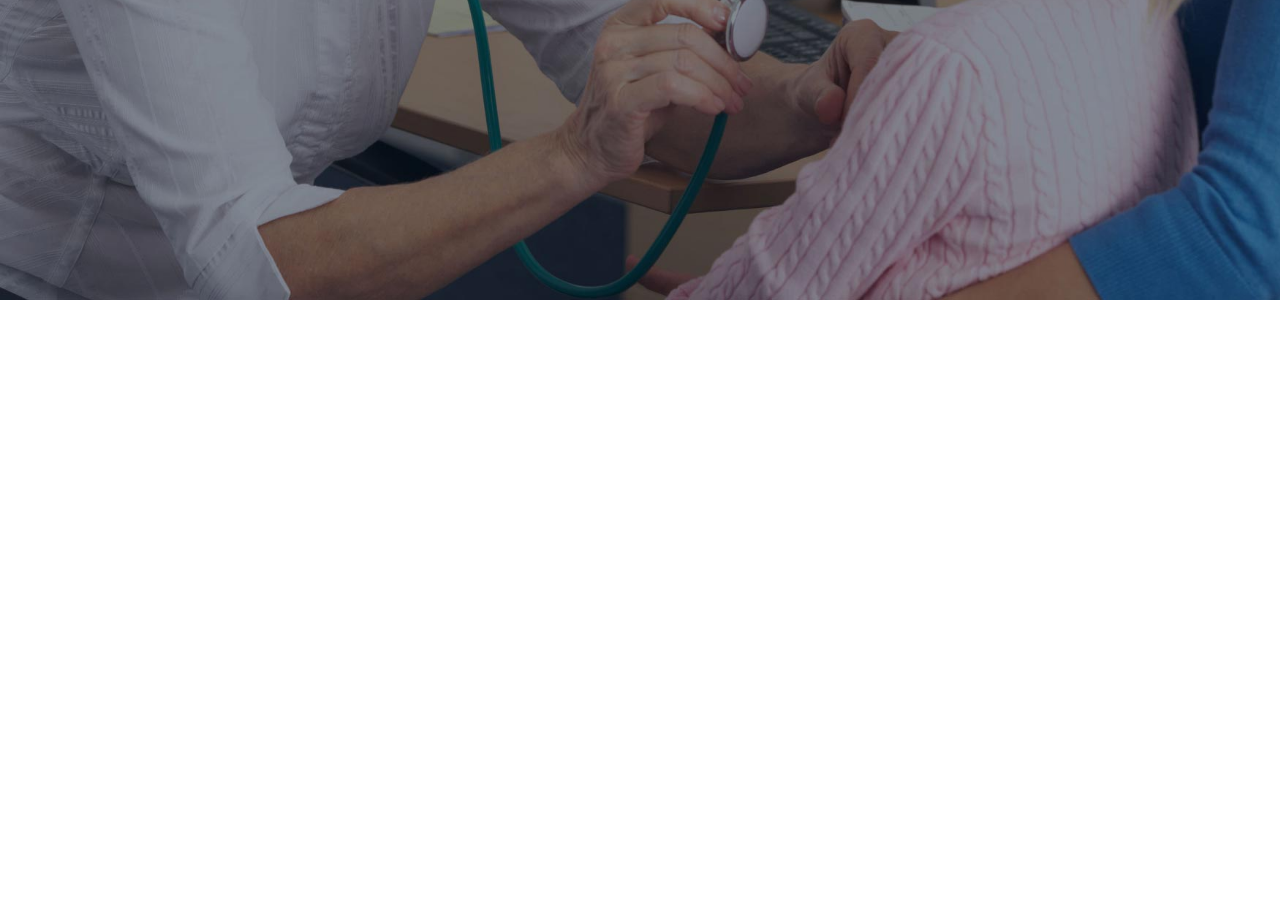
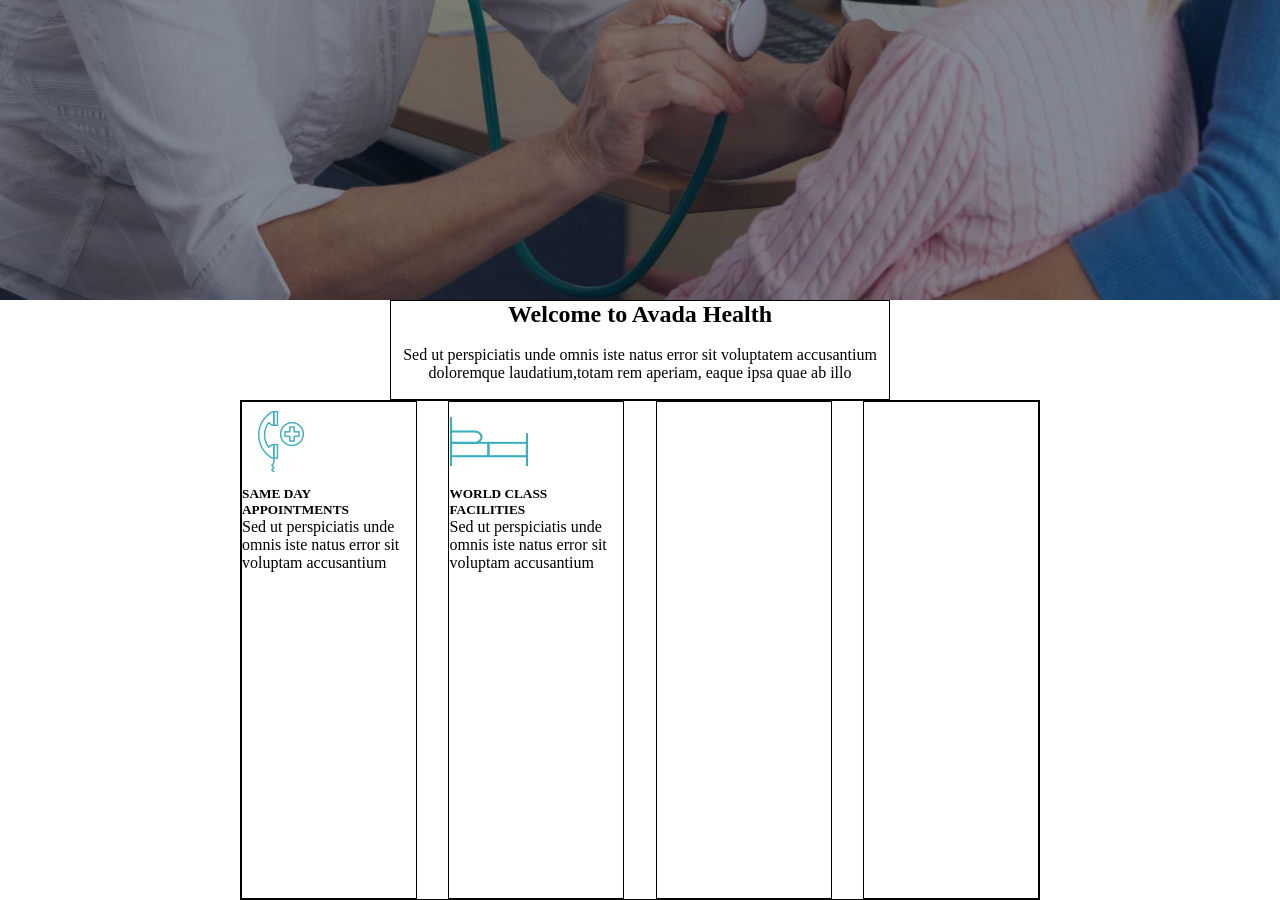
Before and after one commit to adele-recubini/proj-html-vuejs, a website: page index.html in a window 1280 px wide. Shown: the part 600-1500 px from the top of the page. Before the commit the page ends 900 px from the top, so only its background shows below. Drawn offline with nearby package versions, Linux system fonts and the light colour scheme.

Commit message:
modifiche

```diff
--- a/index.html
+++ b/index.html
@@ -27,20 +27,48 @@
           </li>
           <li><button type="button" name="button">MAKE APPOINTMENT</button></li>
         </ul>
-
        </div>
 
        <div class="center">
          <h1>Caring For Life</h1><br>
          <h3>Kind words can be short and easy to speak but their echoes are truly endless.Avada Health focuses on you as if it was our own family</h3>
          <button type="button" name="button">LEARN MORE</button>
+       </div>
+      </div>
+      <!-- fine jumbtron -->
+
+      <!-- inizio prima section -->
+      <div class="container-first">
+        <h2>Welcome to Avada Health</h2><br>
+        <span>Sed ut perspiciatis unde omnis iste natus error sit voluptatem accusantium doloremque laudatium,totam rem aperiam, eaque ipsa quae ab illo</span>
+      </div>
+
+      <div class="container-second">
+
+        <div class="item">
+          <img src="img/icon-1.png" alt="">
+          <h5>SAME DAY APPOINTMENTS</h5>
+          <span>Sed ut perspiciatis unde omnis iste natus error sit voluptam accusantium</span>
+        </div>
+
+        <div class="item">
+          <img src="img/icon-2.png" alt="">
+          <h5>WORLD CLASS FACILITIES</h5>
+          <span>Sed ut perspiciatis unde omnis iste natus error sit voluptam accusantium</span>
+        </div>
+        <div class="item">
+
+        </div>
+        <div class="item">
+
+        </div>
+
+
+      </div>
 
 
 
-       </div>
-
-
-      </div>
+      <!-- fine prima section -->
 
 
 
--- a/src/app.scss
+++ b/src/app.scss
@@ -1,4 +1,10 @@
 @import "variables";
+
+@mixin flex {
+  display:flex;
+  flex-direction: row;
+  justify-content:space-between;
+}
 
 
 
@@ -51,8 +57,31 @@
   height: 200px;
   border: 1px solid black;
   margin-left: 50px;
+ }
+}
+// fine jumbotron
+// inizio prima section
+
+.container-first{
+  width: 500px;
+  height: 100px;
+  border: 1px solid black;
+  margin: 0 auto;
+  text-align: center;
+}
+
+.container-second{
+  width: 800px;
+  height: 500px;
+  border:1px solid black;
+  margin: 0 auto;
+  @include flex;
+
+  .item{
+    width: 22%;
+    border: 1px solid black;
 
 
-}
+  }
 
 }
```
Also changed, not shown: dist/app.css.
